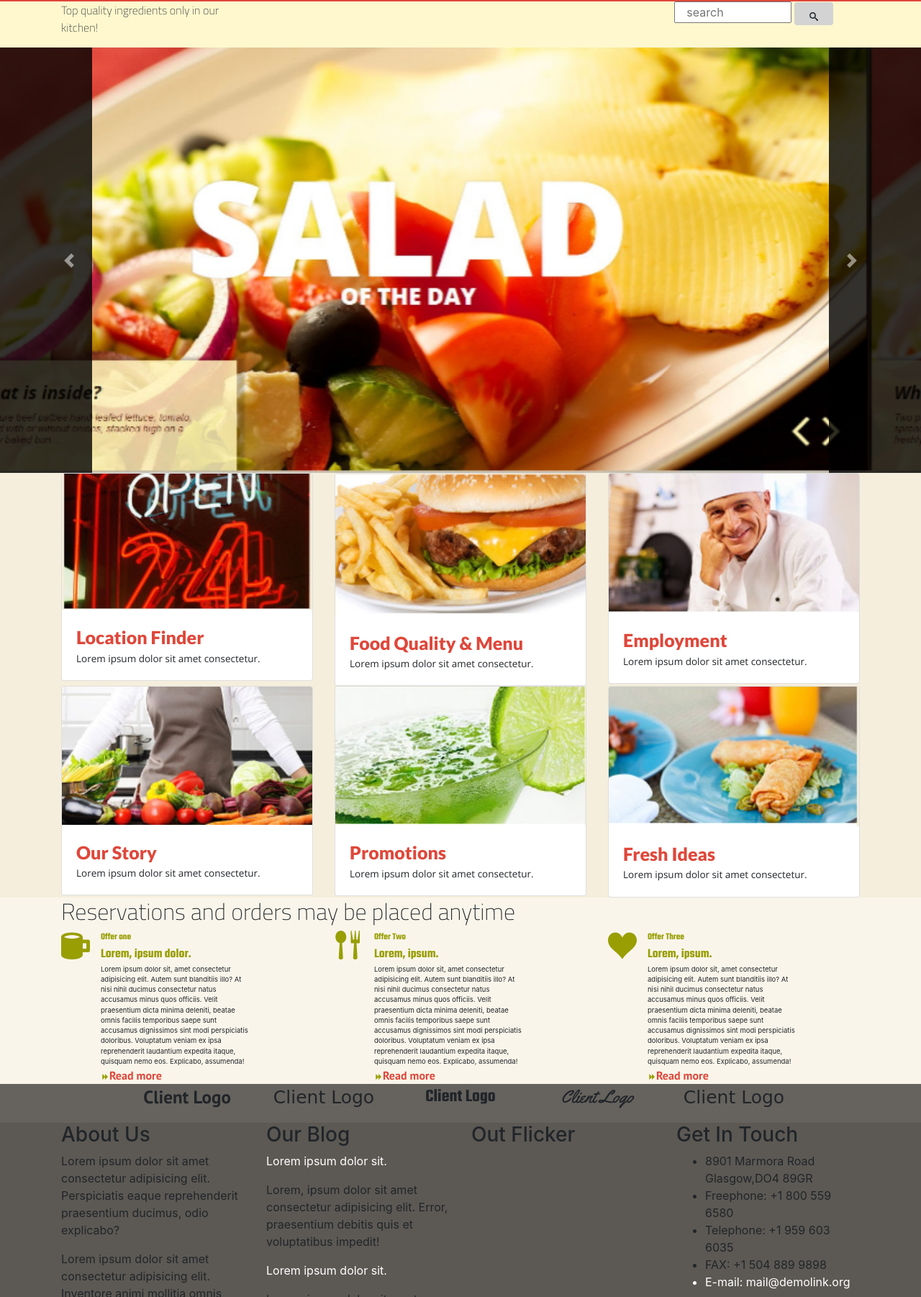
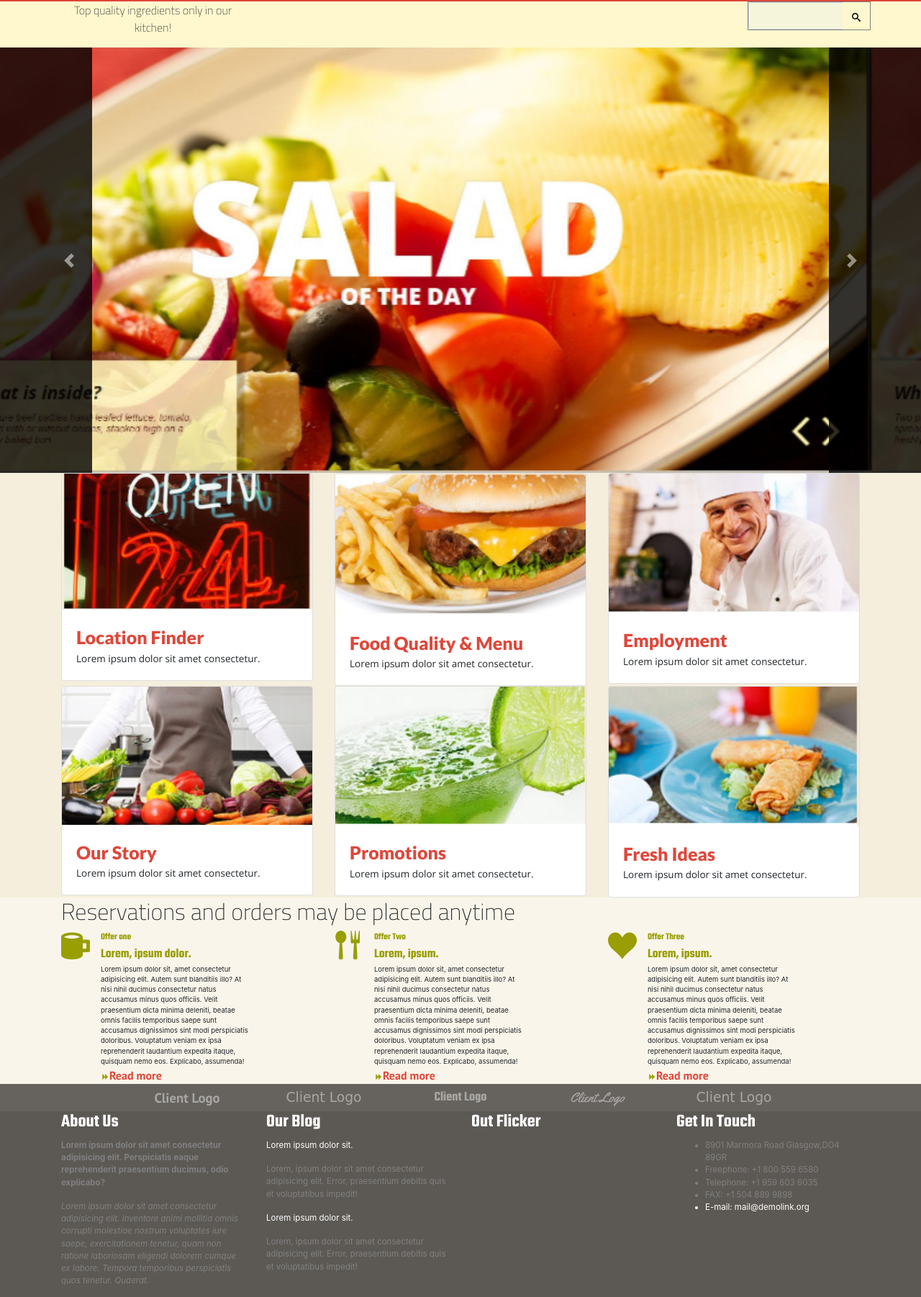
Before and after one commit to AzulPandaz/Restaurant, a plain HTML site: page index.html in a window 1280 px wide. Shown: the part 78-1880 px from the top of the page at 72% size. Drawn offline with nearby package versions, Linux system fonts and the light colour scheme; a web font is replaced by a local one.

Commit message:
commit 9/9/2021

```diff
--- a/index.html
+++ b/index.html
@@ -18,7 +18,7 @@
     <link
         href="https://fonts.googleapis.com/css2?family=Italianno&family=Lato:wght@900&family=Open+Sans&family=PT+Sans:wght@700&family=Roboto+Slab&family=Teko:wght@600&family=Titillium+Web:wght@200&family=Yellowtail&display=swap"
         rel="stylesheet">
-        <link href="https://fonts.googleapis.com/css2?family=Eagle+Lake&display=swap" rel="stylesheet">
+    <link href="https://fonts.googleapis.com/css2?family=Eagle+Lake&display=swap" rel="stylesheet">
     <link rel="stylesheet" href="style/style.css">
     <title>Restaurant</title>
 </head>
@@ -28,8 +28,8 @@
     <header class="header" id="header">
         <section class="section section-one-header">
             <div class="container">
-                <div class="row d-flex justify-content-end">
-                    <div class="col-2 ">
+                <div class="row d-flex justify-content-center justify-content-lg-end">
+                    <div class="col-6 col-lg-2 ">
                         <div class="header-nav">
                             <ul class="nav top-header-nav-icon-list justify-content-between">
                                 <li class="top-header-nav-icon-item">
@@ -65,13 +65,32 @@
         </section>
         <section class="section section-two-header">
             <div class="container">
-                <div class="row">
-                    <div class="col">
+                <div class="row justify-content-center">
+                    <div class="col-12 text-center text-lg-left col-lg-5 ">
                         <h1 class="logo header">
                             Restaurant
                         </h1>
                     </div>
-                    <div class="col">
+                    <div class="dropdown header-drop-down">
+                        <!-- only visable in moblie -->
+                        <div class="col-12 d-block-sm d-md-none ">
+                            <!-- Example single danger button -->
+                            <div class="input-group">
+                                <input type="text" class="form-control" aria-label="Text input with dropdown button" placeholder="About">
+                                <div class="input-group-append">
+                                <button class="btn btn-light dropdown-toggle" type="button" data-toggle="dropdown" aria-haspopup="true" aria-expanded="false"></button>
+                                <div class="dropdown-menu">
+                                    <a class="dropdown-item" href="https://www.leagueoflegends.com/en-us/">Action</a>
+                                    <a class="dropdown-item" href="#">Another action</a>
+                                    <a class="dropdown-item" href="#">Something else here</a>
+                                    <div role="separator" class="dropdown-divider"></div>
+                                    <a class="dropdown-item" href="#">Separated link</a>
+                                </div>
+                                </div>
+                            </div>
+                        </div>
+                    </div>
+                    <div class="col d-none d-md-block col-lg-7 ">
                         <div class="header-nav">
                             <ul class="nav lower-header-nav-list justify-content-around ">
                                 <li class="lower-nav-item">
@@ -104,18 +123,26 @@
         <section class="section main-section section-one-main">
             <!-- This is for the sologan and searchbar -->
             <div class="container">
-                <div class="row">
-                    <div class="col-3">
+                <div class="row text-center">
+                    <div class="col-12 col-lg-3">
                         <p class="slogan text main-text">Top quality ingredients only in our kitchen!</p>
                     </div>
-                    <div class="col">
-                        <div class="row text-center justify-content-end">
-                            <form action="search">
+                    <div class="col-12 col-lg-9">
+                        <div class="row text-center justify-content-center justify-content-lg-end">
+                            <div class="input-group search-form-header">
+                                <input type="text" class="form-control input-background" aria-label="Text input with dropdown button">
+                                <div class="input-group-append">
+                                <button class="btn button-header button-search" type="button" aria-haspopup="true" aria-expanded="false"><svg class="icon icon-search">
+                                    <use xlink:href="#icon-search"></use>
+                                </svg></button>
+                                </div>
+                            </div>
+                            <!-- <form action="search">
                                 <input type="text" name="search" id="search" placeholder="search" class="col-6">
                                 <button type="submit" class="col-2 button btn"><svg class="icon icon-search">
                                         <use xlink:href="#icon-search"></use>
                                     </svg></button>
-                            </form>
+                            </form> -->
                         </div>
                     </div>
                 </div>
@@ -155,7 +182,7 @@
             <div class="container">
                 <div class="row">
                     <!-- Need margin qurey so that they are evenly spaced -->
-                    <div class="col-4">
+                    <div class="col-12 col-lg-4">
                         <div class="card">
                             <img src="Media/open24.PNG " class="card-img-top img-fluid" alt="...">
                             <div class="card-body">
@@ -164,7 +191,7 @@
                             </div>
                         </div>
                     </div>
-                    <div class="col-4">
+                    <div class="col-12 col-lg-4">
                         <div class="card">
                             <img src="Media/burger.PNG" class="card-img-top img-fluid" alt="">
                             <div class="card-body">
@@ -173,7 +200,7 @@
                             </div>
                         </div>
                     </div>
-                    <div class="col-4">
+                    <div class="col-12 col-lg-4">
                         <div class="card">
                             <img src="Media/chef.PNG" class="card-img-top img-fluid" alt="...">
                             <div class="card-body">
@@ -182,7 +209,7 @@
                             </div>
                         </div>
                     </div>
-                    <div class="col-4">
+                    <div class="col-12 col-lg-4">
                         <div class="card">
                             <img src="Media/ourstory.PNG" class="card-img-top img-fluid" alt="...">
                             <div class="card-body">
@@ -191,7 +218,7 @@
                             </div>
                         </div>
                     </div>
-                    <div class="col-4">
+                    <div class="col-12 col-lg-4">
                         <div class="card">
                             <img src="Media/martini.PNG" class="card-img-top img-fluid" alt="...">
                             <div class="card-body">
@@ -200,7 +227,7 @@
                             </div>
                         </div>
                     </div>
-                    <div class="col-4">
+                    <div class="col-12 col-lg-4">
                         <div class="card">
                             <img src="Media/freshidea.PNG" class="card-img-top img-fluid" alt="...">
                             <div class="card-body">
@@ -217,16 +244,12 @@
             <!-- Menu and info section -->
             <!-- Make one then copy them 2x -->
             <div class="container">
-                <div class="row">
-                    <div class="col-8">
                         <h2 class="header-main">
                             Reservations and orders may be placed anytime
                         </h2>
-                    </div>
-                </div>
                 <div class="row">
                     <!-- start copy here -->
-                    <div class="col-4">
+                    <div class="col-6 col-lg-4">
                         <div class="row">
                             <div class="icon-with-text col-10 d-flex">
                                 <svg class="icon icon-mug">
@@ -238,7 +261,8 @@
                                         <p class="offer-name main-text text col-12">Lorem, ipsum dolor.</p>
                                     </div>
                                     <div class="description-text">
-                                        <p class="main-text description-text">Lorem ipsum dolor sit, amet consectetur adipisicing
+                                        <p class="main-text description-text">Lorem ipsum dolor sit, amet consectetur
+                                            adipisicing
                                             elit. Autem sunt blanditiis illo? At nisi nihil ducimus consectetur natus
                                             accusamus minus quos officiis. Velit praesentium dicta minima deleniti,
                                             beatae omnis facilis temporibus saepe sunt accusamus dignissimos sint modi
@@ -255,7 +279,7 @@
                         </div>
                     </div>
                     <!-- stop it here -->
-                    <div class="col-4">
+                    <div class="col-6 col-lg-4">
                         <div class="row">
                             <div class="icon-with-text col-10 d-flex">
                                 <svg class="icon icon-spoon-knife">
@@ -267,7 +291,8 @@
                                         <p class="offer-name main-text text col-12">Lorem, ipsum.</p>
                                     </div>
                                     <div class="description-text">
-                                        <p class="main-text description-text">Lorem ipsum dolor sit, amet consectetur adipisicing
+                                        <p class="main-text description-text">Lorem ipsum dolor sit, amet consectetur
+                                            adipisicing
                                             elit. Autem sunt blanditiis illo? At nisi nihil ducimus consectetur natus
                                             accusamus minus quos officiis. Velit praesentium dicta minima deleniti,
                                             beatae omnis facilis temporibus saepe sunt accusamus dignissimos sint modi
@@ -283,7 +308,7 @@
                             </div>
                         </div>
                     </div>
-                    <div class="col-4">
+                    <div class="d-none d-md-block col-lg-4">
                         <div class="row">
                             <div class="icon-with-text col-10 d-flex">
                                 <svg class="icon icon-heart">
@@ -295,7 +320,8 @@
                                         <p class="offer-name main-text text col-12">Lorem, ipsum.</p>
                                     </div>
                                     <div class="description-text">
-                                        <p class="main-text description-text">Lorem ipsum dolor sit, amet consectetur adipisicing
+                                        <p class="main-text description-text">Lorem ipsum dolor sit, amet consectetur
+                                            adipisicing
                                             elit. Autem sunt blanditiis illo? At nisi nihil ducimus consectetur natus
                                             accusamus minus quos officiis. Velit praesentium dicta minima deleniti,
                                             beatae omnis facilis temporibus saepe sunt accusamus dignissimos sint modi
@@ -322,11 +348,11 @@
                 <div class="row justify-content-around text-center">
                     <div class="col-10">
                         <div class="row">
-                            <p class="client-text client-logo-one col">Client Logo</p>
-                            <p class="client-text client-logo-two col">Client Logo</p>
-                            <p class="client-text client-logo-three col">Client Logo</p>
-                            <p class="client-text client-logo-four col">Client Logo</p>
-                            <p class="client-text client-logo-five col">Client Logo</p>
+                            <p class="client-text client-logo-one col-6 col-lg">Client Logo</p>
+                            <p class="client-text client-logo-two col-6 col-lg">Client Logo</p>
+                            <p class="client-text client-logo-three d-none d-md-block col-lg">Client Logo</p>
+                            <p class="client-text client-logo-four d-none d-md-block col-lg">Client Logo</p>
+                            <p class="client-text client-logo-five d-none d-md-block col-lg">Client Logo</p>
                         </div>
                     </div>
                 </div>
@@ -335,11 +361,11 @@
         <section class="section footer-section section-two-footer">
             <div class="container">
                 <div class="row">
-                    <div class="col footer-div-one">
+                    <div class="col-10 col-lg-3 footer-div-one">
                         <h3 class="footer-header">About Us</h3>
-                        <p class="footer-text">Lorem ipsum dolor sit amet consectetur adipisicing elit. Perspiciatis
+                        <p class="footer-text bold-text grey-text">Lorem ipsum dolor sit amet consectetur adipisicing elit. Perspiciatis
                             eaque reprehenderit praesentium ducimus, odio explicabo?</p>
-                        <p class="footer-text">Lorem ipsum dolor sit amet consectetur adipisicing elit. Inventore animi
+                        <p class="footer-text italic-text grey-text">Lorem ipsum dolor sit amet consectetur adipisicing elit. Inventore animi
                             mollitia omnis corrupti molestiae nostrum voluptates iure saepe, exercitationem tenetur,
                             quam non ratione laboriosam eligendi dolorem cumque ex labore. Tempora temporibus
                             perspiciatis quos tenetur. Quaerat.</p>
@@ -349,31 +375,31 @@
                             </svg><a href="#link">Read more</a>
                         </div>
                     </div>
-                    <div class="col footer-div-two">
+                    <div class="col-10 col-lg-3 footer-div-two">
                         <h3 class="footer-header">Our Blog</h3>
                         <!-- first p Needs to be white -->
                         <p class="footer-text white-text">Lorem ipsum dolor sit.</p>
-                        <p class="footer-text">Lorem, ipsum dolor sit amet consectetur adipisicing elit. Error,
+                        <p class="footer-text grey-text">Lorem, ipsum dolor sit amet consectetur adipisicing elit. Error,
                             praesentium debitis quis et voluptatibus impedit!</p>
                         <!-- Put a line here in the CSS -->
                         <div class="line"></div>
                         <!--first p needs to be white -->
                         <p class="footer-text white-text">Lorem ipsum dolor sit.</p>
-                        <p class="footer-text">Lorem, ipsum dolor sit amet consectetur adipisicing elit. Error,
+                        <p class="footer-text grey-text">Lorem, ipsum dolor sit amet consectetur adipisicing elit. Error,
                             praesentium debitis quis et voluptatibus impedit!</p>
                     </div>
-                    <div class="col footer-div-three">
+                    <div class="col-10 col-lg-3 footer-div-three">
                         <h3 class="footer-header">Out Flicker</h3>
                     </div>
-                    <div class="col footer-div-four">
+                    <div class="col-10 col-lg-3 footer-div-four">
                         <h3 class="footer-header">
                             Get In Touch
                         </h3>
                         <ul class="contact">
-                            <li class="contact-list-item">8901 Marmora Road Glasgow,DO4 89GR</li>
-                            <li class="contact-list-item">Freephone: +1 800 559 6580</li>
-                            <li class="contact-list-item">Telephone: +1 959 603 6035</li>
-                            <li class="contact-list-item">FAX: +1 504 889 9898</li>
+                            <li class="contact-list-item grey-text">8901 Marmora Road Glasgow,DO4 89GR</li>
+                            <li class="contact-list-item grey-text">Freephone: +1 800 559 6580</li>
+                            <li class="contact-list-item grey-text">Telephone: +1 959 603 6035</li>
+                            <li class="contact-list-item grey-text">FAX: +1 504 889 9898</li>
                             <li class="contact-list-item white-text">E-mail: mail@demolink.org</li>
                         </ul>
                     </div>
@@ -382,8 +408,8 @@
         </section>
         <section class="section footer-section section-three-footer">
             <div class="container">
-                <div class="row">
-                    <div class="colophon col-2">
+                <div class="row text-center justify-content-center justify-content-lg-start text-lg-left">
+                    <div class="colophon col-4">
                         <p class="colophon-header logo">
                             Restaurant
                         </p>
--- a/style/style.css
+++ b/style/style.css
@@ -19,13 +19,15 @@
 }
 
 /* GeneralRules */
-
+.clear{
+    clear: both;
+}
 /* Header Rules */
 .section-one-header{
     background-color: var(--topheader);
 }
 
-.top-header-nav-icon-list .icon{
+.top-header-nav-icon-list .icon {
     color: white;
     font-size: 18px;
 }
@@ -33,6 +35,31 @@
 .section-two-header{
     background: var(--header);
 }
+
+.nav-text{
+    font-size: calc(12px + (18 - 12) * ((100vw - 300px) / (1600 - 300)));;
+}
+
+.search-form-header{
+    border: 1px solid grey;
+}
+
+.input-background{
+    background: beige;
+}
+
+@media (min-width: 400px) and (max-width:767px){
+    .search-form-header{
+        width: 65%;
+    }
+}
+
+@media (min-width: 767px) and (max-width:1400px){
+    .search-form-header{
+        width: 20%;
+    }
+}
+
 
 .logo{
     font-family: 'Lato', sans-serif;
@@ -50,7 +77,14 @@
     background-color:beige;
     color: var(--header);
 }
-
+.search-form-header .button-header{
+    background: var(--mainbg);
+    border: 1px solid var(--mainbg);
+    border-radius: 5%;
+}
+.search-form-header .icon{
+    color: black;
+}
 /* Main Rules */
 .section-one-main{
     background: var(--mainbg) ;
@@ -145,12 +179,30 @@
 
 
 /* Footer Rules */
+
+.footer-text{
+    font-size: calc(10px + (12 - 10) * ((100vw - 300px) / (1600 - 300)));;
+}
+
+.footer-header{
+    font-size: calc(18px + (28 - 18) * ((100vw - 300px) / (1600 - 300)));;
+    font-family: var(--clientlogo3);
+    color: white;
+}
+
+.contact-list-item{
+    font-size: calc(10px + (12 - 10) * ((100vw - 300px) / (1600 - 300)));;
+}
+
 .section-one-footer{
     background: var(--footerbg1);
 }
 
 .client-text{
-    font-size: 25px;
+    font-size: calc(15px + (20 - 15) * ((100vw - 300px) / (1600 - 300)));;
+    opacity: .6;
+    color: lightgray;
+    margin: 5px 0px;
 }
 
 .client-logo-one{
@@ -183,12 +235,30 @@
 .white-text{
     color: white;
 }
+
+.grey-text{
+    color: grey;
+}
+
+.bold-text{
+    font-weight: bold;
+}
+
+.italic-text{
+    font-style: italic;
+}
+
 .section-three-footer{
     background: var(--footerbg3);
 }
 
+.colophon-header{
+    font-size: calc(20px + (35 - 20) * ((100vw - 300px) / (1600 - 300)));;
+}
+
 .colophon-text{
     color: white;
+    font-size: calc(12px + (20 - 12) * ((100vw - 300px) / (1600 - 300)));;
 }
 
 
```
